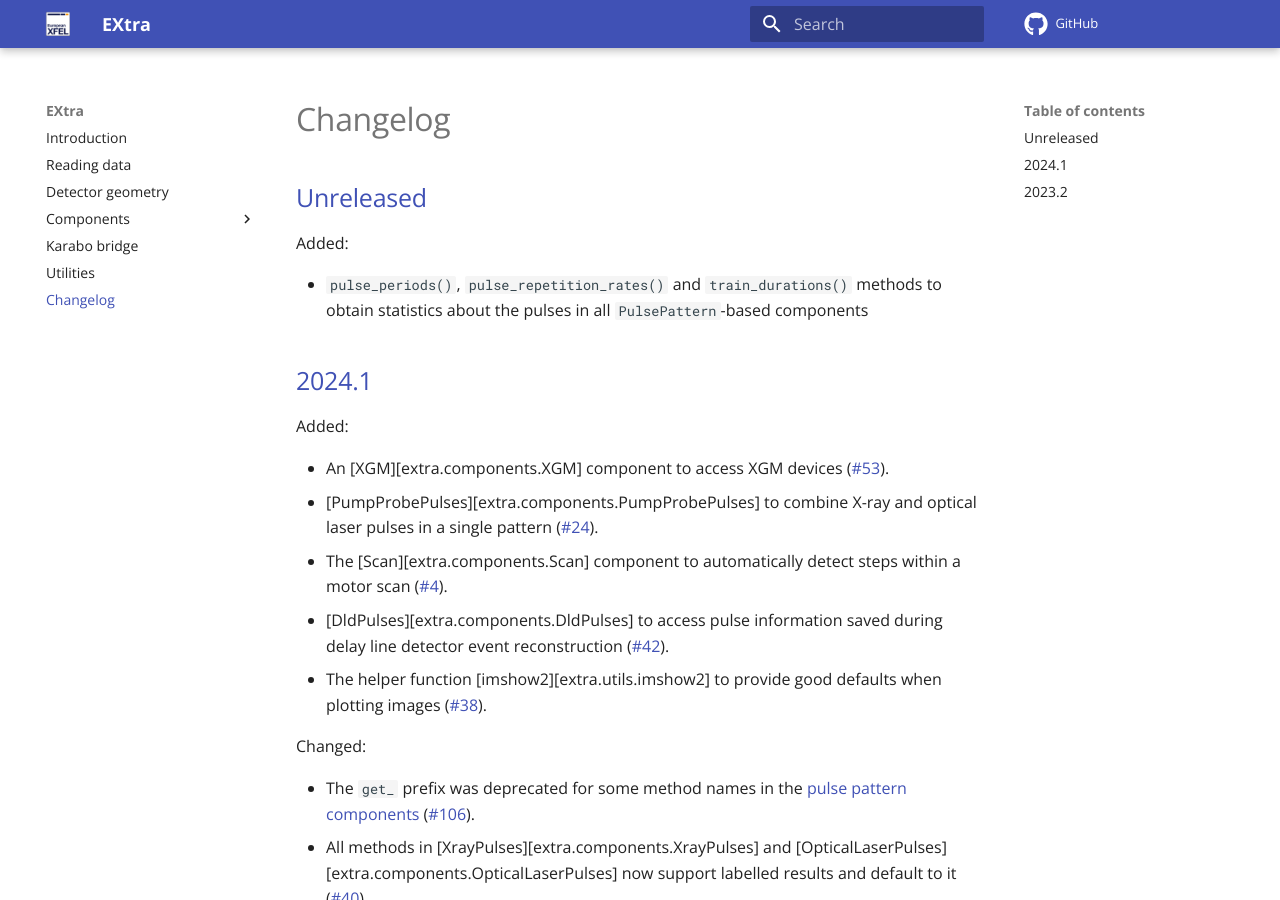
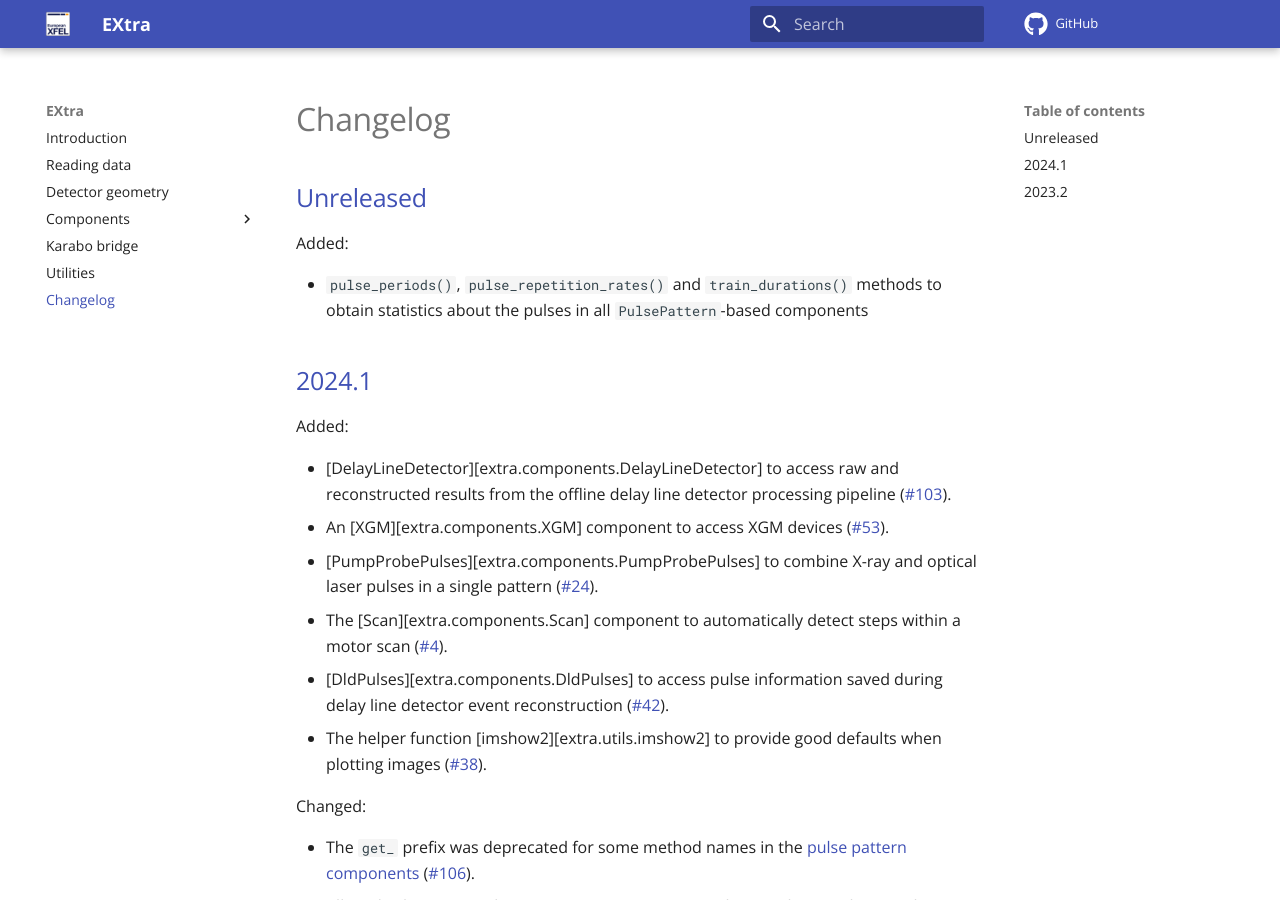
Before and after one commit to European-XFEL/EXtra, an MkDocs documentation site: the page built from docs/changelog.md, in a window 1280 px wide and 900 px high. Built offline with MkDocs 1.6.1 and Material for MkDocs 9.7.7, drawn with Linux system fonts in a browser that asks for light colours; emoji names are drawn with the system emoji font; comment, search, counter and statistics services are not loaded.

Commit message:
Add docs for reconstructed DLD component

```diff
--- a/docs/changelog.md
+++ b/docs/changelog.md
@@ -22,6 +22,7 @@ Added:
 ## [2024.1]
 Added:
 
+- [DelayLineDetector][extra.components.DelayLineDetector] to access raw and reconstructed results from the offline delay line detector processing pipeline (!103).
 - An [XGM][extra.components.XGM] component to access XGM devices (!53).
 - [PumpProbePulses][extra.components.PumpProbePulses] to combine X-ray and optical laser pulses in a single pattern (!24).
 - The [Scan][extra.components.Scan] component to automatically detect steps
```
Also changed, not shown: docs/components/dld.md (added, +1 -0 lines).
